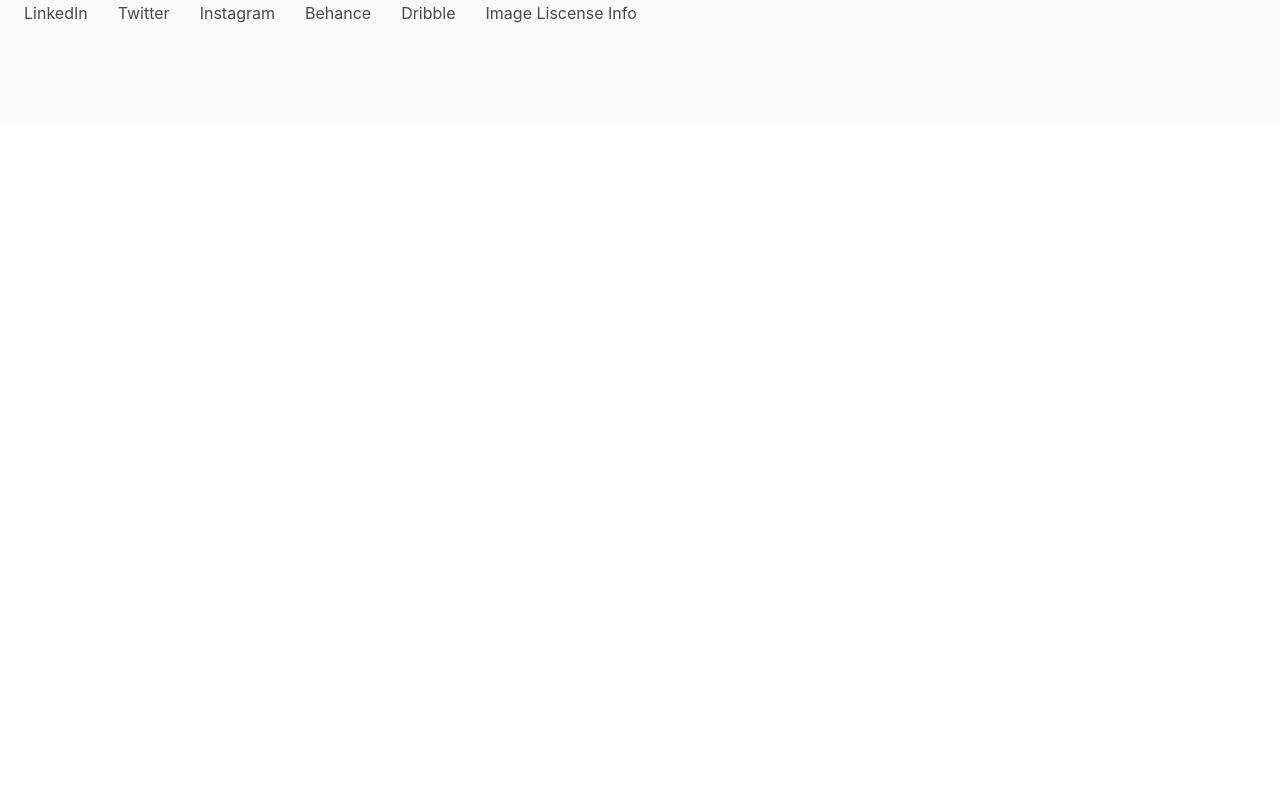
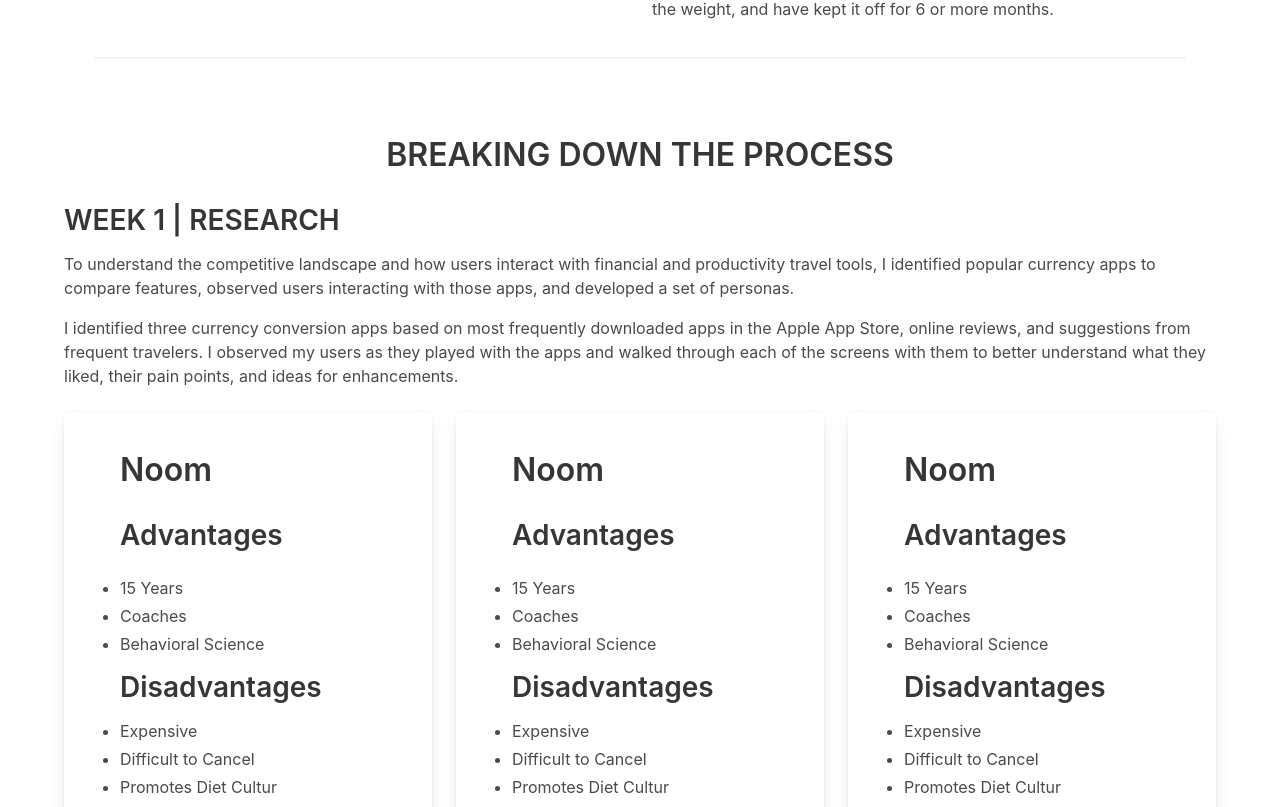
Before and after one commit to Morticia007/bulma-portfolio, a React (Create React App) app: page /work in a window 1280 px wide. Shown: the part 4533-5340 px from the top of the page. Before the commit the page ends 4654 px from the top, so only its background shows below. Built offline with nearby package versions, Linux system fonts and the light colour scheme.

Commit message:
Add cards

```diff
--- a/src/Work.js
+++ b/src/Work.js
@@ -67,10 +67,109 @@ function Work() {
         </div>
       </section>
 
-      <section>
+      <section className='container'>
         {projectContentList.map((item) => (
           <Content key={item.id} {...item} />
         ))}
+
+        <div class='content is-normal'>
+          <h1 className='has-text-centered'>BREAKING DOWN THE PROCESS</h1>
+          <h2>WEEK 1 | RESEARCH</h2>
+          <p>
+            To understand the competitive landscape and how users interact with
+            financial and productivity travel tools, I identified popular
+            currency apps to compare features, observed users interacting with
+            those apps, and developed a set of personas.
+          </p>
+          <p>
+            I identified three currency conversion apps based on most frequently
+            downloaded apps in the Apple App Store, online reviews, and
+            suggestions from frequent travelers. I observed my users as they
+            played with the apps and walked through each of the screens with
+            them to better understand what they liked, their pain points, and
+            ideas for enhancements.
+          </p>
+        </div>
+        <div className='columns'>
+          <div className='column'>
+            <div class='card'>
+              <div class='card-content'>
+                <div class='content'>
+                  <div>
+                    <ul className='block'>
+                      <h1>Noom</h1>
+                      <h2 className='block'>Advantages</h2>
+
+                      <li>15 Years</li>
+                      <li>Coaches</li>
+                      <li>Behavioral Science</li>
+                    </ul>
+                  </div>
+                  <div className='block'>
+                    <ul className='block'>
+                      <h2>Disadvantages</h2>
+                      <li>Expensive</li>
+                      <li>Difficult to Cancel</li>
+                      <li>Promotes Diet Cultur</li>
+                    </ul>
+                  </div>
+                </div>
+              </div>
+            </div>
+          </div>
+          <div className='column'>
+            <div class='card'>
+              <div class='card-content'>
+                <div class='content'>
+                  <div>
+                    <ul className='block'>
+                      <h1>Noom</h1>
+                      <h2 className='block'>Advantages</h2>
+
+                      <li>15 Years</li>
+                      <li>Coaches</li>
+                      <li>Behavioral Science</li>
+                    </ul>
+                  </div>
+                  <div className='block'>
+                    <ul className='block'>
+                      <h2>Disadvantages</h2>
+                      <li>Expensive</li>
+                      <li>Difficult to Cancel</li>
+                      <li>Promotes Diet Cultur</li>
+                    </ul>
+                  </div>
+                </div>
+              </div>
+            </div>
+          </div>
+          <div className='column'>
+            <div class='card'>
+              <div class='card-content'>
+                <div class='content'>
+                  <div>
+                    <ul className='block'>
+                      <h1>Noom</h1>
+                      <h2 className='block'>Advantages</h2>
+
+                      <li>15 Years</li>
+                      <li>Coaches</li>
+                      <li>Behavioral Science</li>
+                    </ul>
+                  </div>
+                  <div className='block'>
+                    <ul className='block'>
+                      <h2>Disadvantages</h2>
+                      <li>Expensive</li>
+                      <li>Difficult to Cancel</li>
+                      <li>Promotes Diet Cultur</li>
+                    </ul>
+                  </div>
+                </div>
+              </div>
+            </div>
+          </div>
+        </div>
       </section>
     </div>
   );
```
